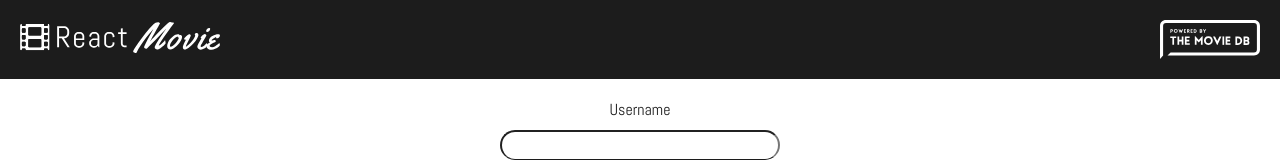
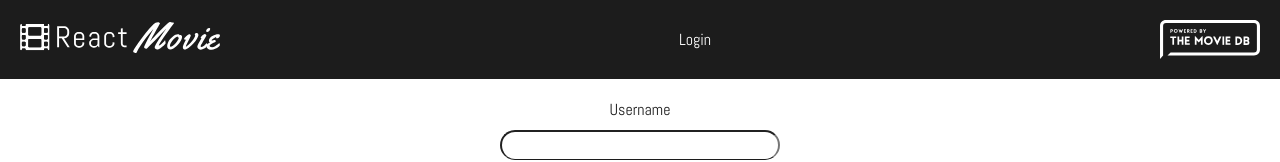
Before and after one commit to DimanthaWeerakoon/react-rmdb, a React (Create React App) app: page /login in a window 1280 px wide. Shown: the top 162 px of the page. Built offline with nearby package versions, Linux system fonts and the light colour scheme.

Commit message:
Header login button added

```diff
--- a/src/components/Header/Header.styles.js
+++ b/src/components/Header/Header.styles.js
@@ -11,6 +11,12 @@
   max-width: 1280px;
   padding: 20px 0;
   margin: 0 auto;
+  color: var(--white);
+
+  a {
+    color: var(--white);
+    text-decoration: none;
+  }
 `;
 
 export const LogoImg = styled.img`
--- a/src/components/Header/index.js
+++ b/src/components/Header/index.js
@@ -1,4 +1,4 @@
-import React from "react";
+import React, { useContext } from "react";
 import { Link } from "react-router-dom";
 
 import RMDBLogo from "../../images/react-movie-logo.svg";
@@ -6,15 +6,28 @@
 
 import { Wrapper, Content, LogoImg, TMDBLogoImg } from "./Header.styles";
 
-const Header = () => (
+//Context
+import { Context } from "../../context";
+
+const Header = () => {
+  const [user] = useContext(Context);
+  console.log(user);
+  return (
     <Wrapper>
       <Content>
         <Link to="/">
           <LogoImg src={RMDBLogo} alt="rmdb-logo" />
         </Link>
+        {user ? (
+          <span>Logged in as: {user.username}</span>
+        ) : (
+          <Link to="/login">
+            <span>Login</span>
+          </Link>
+        )}
         <TMDBLogoImg src={TMDBLogo} alt="tmdb-logo" />
       </Content>
     </Wrapper>
   );
-
+};
 export default Header;
```
Lines whose indentation alone changed are shown as unchanged.
